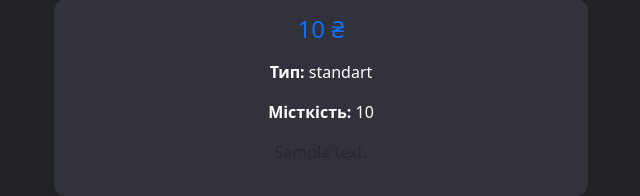
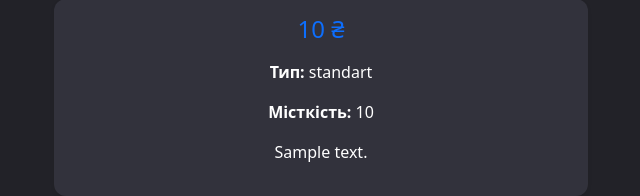
Before and after one commit to OlegSynyshyn/bookingdb, a Django app: page /room_info/1 in a window 1280 px wide. Shown: the part 611-807 px from the top of the page, without its empty margins (319-959 px from the left). Run offline with Django 5.2, Linux system fonts and the light colour scheme; tables that the repository leaves empty hold one stand-in row (values such as "Sample post"); grey boxes marked "Sample" are stand-in pictures.

Commit message:
18.09.2025

```diff
--- a/templates/room-info.html
+++ b/templates/room-info.html
@@ -10,12 +10,10 @@
     </div>
 
     <div class="text-center mt-3">
-
         <button type="button" class="btn btn-lg btn-success px-4" data-bs-toggle="modal" data-bs-target="#exampleModal">
             Забронювати
         </button>
     </div>
-
 
     <div class="modal fade" id="exampleModal" tabindex="-1" aria-labelledby="exampleModalLabel" aria-hidden="true">
       <div class="modal-dialog modal-dialog-centered">
@@ -25,9 +23,7 @@
             <button type="button" class="btn-close" data-bs-dismiss="modal" aria-label="Закрити"></button>
           </div>
 
-
           <form method="post" action="{% url 'room_info' room.id %}">
-
             {% csrf_token %}
             <div class="modal-body">
                 <div class="form-floating mb-3">
@@ -62,7 +58,7 @@
                     <h4 class="card-title text-primary mb-3">{{ room.price }} ₴</h4>
                     <p><strong>Тип:</strong> {{ room.type }}</p>
                     <p><strong>Місткість:</strong> {{ room.capacity }}</p>
-                    <p class="text-muted">{{ room.description }}</p>
+                    <p style="color: white;">{{ room.description }}</p>
                 </div>
             </div>
         </div>
```
